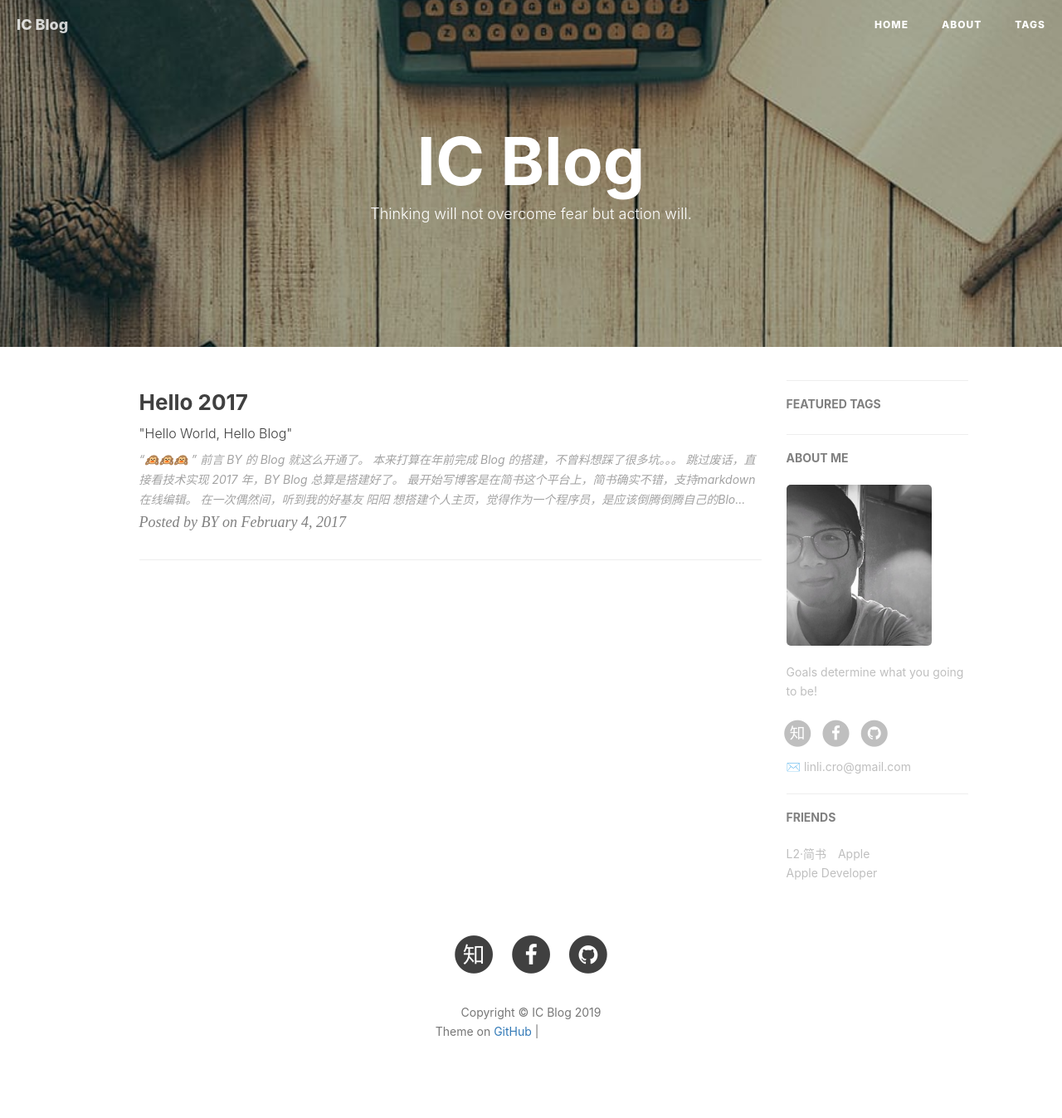
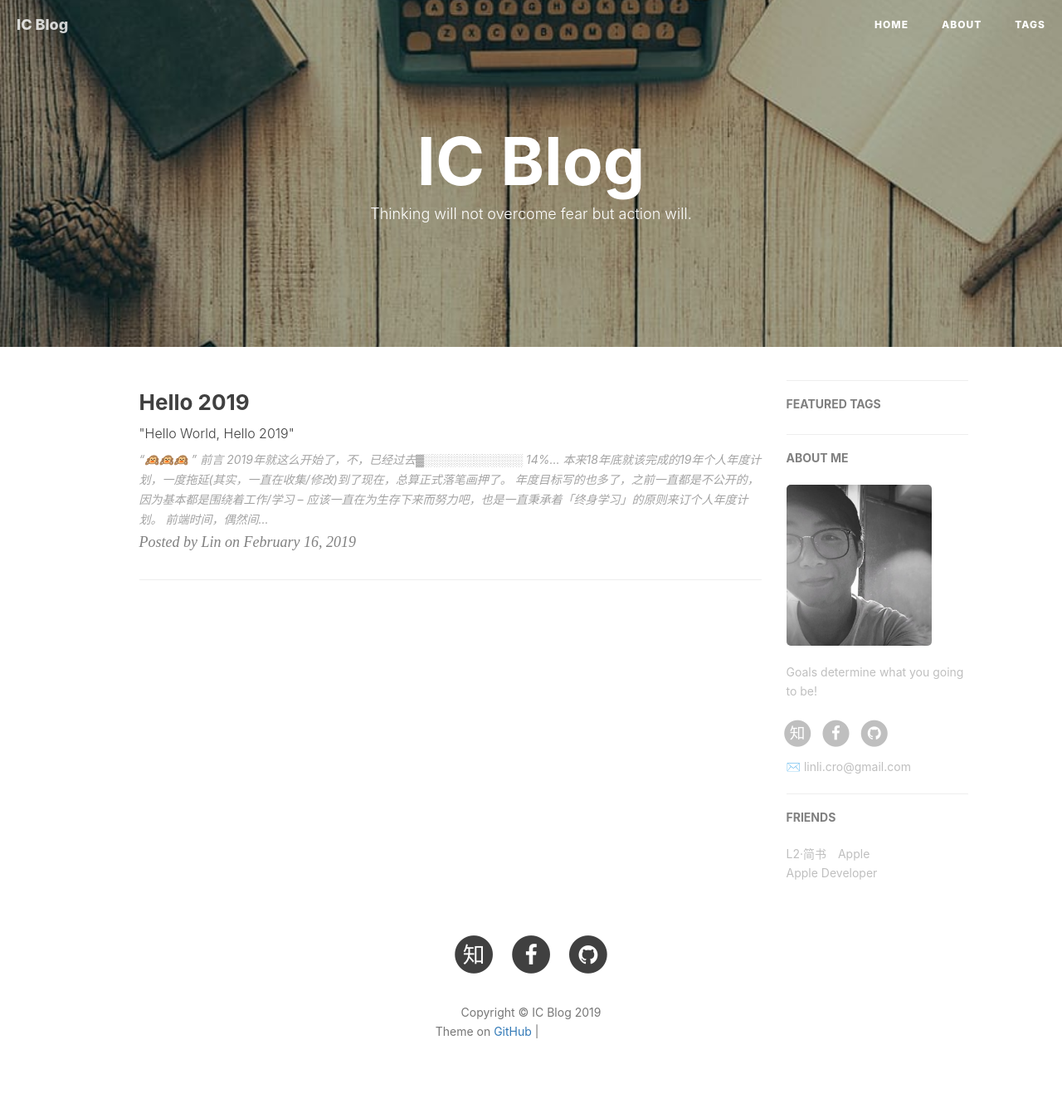
Before and after one commit to linlicro/linlicro.github.io, a Jekyll site: the page built from index.html, in a window 1280 px wide. Shown: the whole page at 83% size. Built offline with Jekyll 4.4.1, drawn with Linux system fonts in a browser that asks for light colours; nearby versions of some CDN libraries; the list of posts is cut into pages by our own code; comment, search, counter and statistics services are not loaded; part of the change alters nothing that is shown; grey boxes are pictures that could not be loaded.

Commit message:
add: hello_2019

```diff
--- a/_posts/2017-02-04-Hello-2017.md
+++ /dev/null
@@ -1,63 +0,0 @@
----
-layout:     post
-title:      Hello 2017
-subtitle:    "\"Hello World, Hello Blog\""
-date:       2017-02-04
-author:     BY
-header-img: img/post-bg-2015.jpg
-catalog: true
-tags:
-    - 生活
----
-
-> “🙉🙉🙉 ”
-
-
-## 前言
-
-BY 的 Blog 就这么开通了。
-
-本来打算在年前完成 Blog 的搭建，不曾料想踩了很多坑。。。
-
-[跳过废话，直接看技术实现 ](#build)
-
-2017 年，BY Blog 总算是搭建好了。
-
-最开始写博客是在[简书](www.jianshu.com)这个平台上，简书确实不错，支持markdown在线编辑。
-
-在一次偶然间，听到我的好基友 **阳阳** 想搭建个人主页，觉得作为一个程序员，是应该倒腾倒腾自己的Blog，于是乎就开始了撸起袖子干了。
-
-<p id = "build"></p>
----
-
-## 正文
-
-接下来说说搭建这个博客的技术细节。
-
-正好之前就有关注过 [GitHub Pages](https://pages.github.com/) + [Jekyll](http://jekyllrb.com/) 快速 Building Blog 的技术方案，非常轻松时尚。
-
-其优点非常明显：
-
-* **Markdown** 带来的优雅写作体验
-* 非常熟悉的 Git workflow ，**Git Commit 即 Blog Post**
-* 利用 GitHub Pages 的域名和免费无限空间，不用自己折腾主机
-	* 如果需要自定义域名，也只需要简单改改 DNS 加个 CNAME 就好了
-* Jekyll 的自定制非常容易，基本就是个模版引擎
-
-
-
----
-
-
-主题我直接 Downlosd 了 [Hux的博客主题](https://huangxuan.me/) 的进行修改，简单粗暴，不过遇到了很多坑😂，好在都填完了。。。
-
-本地调试环境需要 `gem install jekyll`，结果 rubygem 的源居然被墙了，~~后来手动改成了我大淘宝的镜像源才成功~~，淘宝的源已经[停止维护](https://gems.ruby-china.org/)，换成了OSChina的源 `https://gems.ruby-china.org/`。
-
-
-## 后记
-
-最后，感谢 Hux 提供的的 [Blog 主题](https://github.com/Huxpro/huxpro.github.io)
-
-如果你恰好逛到了这里，希望你也能喜欢这个博客主题，感兴趣的话可以自己动手搭建一个。
-
-—— BY 后记于 2017.2
--- /dev/null
+++ b/_posts/2019-02-16-Hello-2019.md
@@ -0,0 +1,114 @@
+---
+layout:     post
+title:      Hello 2019
+subtitle:    "\"Hello World, Hello 2019\""
+date:       2019-02-16
+author:     Lin
+header-img: img/post-bg-2015.jpg
+catalog: true
+tags:
+    - 生活
+---
+
+> “🙉🙉🙉 ”
+
+## 前言
+
+2019年就这么开始了，不，已经过去▓░░░░░░░░░░░░ 14%...
+
+本来18年底就该完成的19年个人年度计划，一度拖延(其实，一直在收集/修改)到了现在，总算正式落笔画押了。
+
+年度目标写的也多了，之前一直都是不公开的，因为基本都是围绕着工作/学习 -- 应该一直在为生存下来而努力吧，也是一直秉承着「终身学习」的原则来订个人年度计划。
+
+前端时间，偶然间看到一个「终身学习」的不同理解: 为了生存下来的普通人，要去学「有用」的知识，比如我是一个工程师，就需要学习编程、算法、软件工程、技术框架等等；同时，「无用」的知识也要去学，不然你的生活太枯燥、无趣了。这两种学习方式应该伴随我的一生。
+
+那么，19年会是「有趣」的、「丰富」的一年。
+
+## 正文
+
+接下来说说我的个人19年度计划吧。
+
+#### 工作
+
+这部分是工作，围绕着四个大点: 拿结果、平台/项目、团队、附属产物。
+
+* 拿结果: 公司19年目标放款70亿
+* 平台/项目:
+    * 保证核心任务的有效交付
+    * 全周期开发的实践: 完善日常业务工作辅助系统、整合功夫贷监控
+* 团队: 保障核心成员的技能提升，梯队良性发展
+
+以上就是为生存而制定的计划--公司kpi目标，这一部分的目标，工作部分每年都不会有太大的变化。但为什么不能有变化呢？一方面公司的主业务线是稳定的，没有大转型或者打调整，另一方面因为所属的工作岗位基本都是稳定的、不变的。
+
+Nonono...背离了我的年度主基调 - 「有趣」。
+
+其实，上面的计划中已经有个有趣点了 -- 全周期开发，这个概念来自奈飞官方博客。更多请参考: [Full Cycle Developers at Netflix — Operate What You Build](https://medium.com/netflix-techblog/full-cycle-developers-at-netflix-a08c31f83249)
+
+再加点「色彩」吧，白话说是对公司没啥用的目标。
+
+团队新增两点:
+
+* 黑科技普及: AI技能
+* 多做点公益活动: 1年2次
+
+另赠一项附属产物 -- 现在我也不知道这是啥，是个未知数吧。
+
+#### 个人
+
+> 吴军老师曾经提出一个五级工程师的概念，启发来自苏联著名物理学家朗道。朗道根据水平和贡献，把物理学家分成了五个层级，一最高，五最低。
+
+2019的个人flag有:
+
+* 「每周分享」进一步扩大，形成1k+ uv的圈子
+* 硬技能(后端服务开发)达到阿里系的P7级别
+* 必要软技能(英语)的提升，拿下PTE认证
+* 个人对事对人态度上的修炼: Full Cycle Developer
+* 量化自己，衡量每一份「努力」、「进步」
+* 再做点「无用功」: 红酒(识味)评酒师、Vlog拍摄新手
+* 运动: 年度完成1K公里的徒步/跑步，取得42km越野赛12小时完成，去趟稻城亚丁
+
+##### 每周分享
+
+在18年里一件惊喜的收获是，养成「科技收集癖」-- 每周分享，截止目前公有30期，往期内容请见[这里](https://www.jianshu.com/u/14491db53a63)，19年继续，并进一步扩大分享圈，形成1k+ uv的分享圈。目前还仅有一个初步方案 -- 「增长黑客」的方案。
+
+##### 硬技能 - 后端服务开发
+
+在大树金科三年，一直从事着自己最擅长的事情 -- 后端服务开发工作。后因在公司的职责调整，从一个技术实践者变成了技术负责人(带团队)，加上项目组主要也是偏业务方面，就很少亲力亲为的写代码了。这现象让我比较不踏实，一方面担忧逐渐偏离了技术实践后，怎么才能做好技术负责人？另一方面一直坚信技术才是改变未来生活的因素，不曾想过远离技术开发工作。
+
+这里就定一个flag: “拿下阿里offer(java_p7)3月计划”目标。之后再另开一系列来记录这这件事情。
+
+##### 量化自己
+
+开始追踪自己的做了什么，不仅仅是工作上，还需全面覆盖24小时。为了知道
+
+* 我比上一周/上个月提升了多少？
+* 持续在某方面投入，方便衡量投入产出效果
+* 计算我在哪些事情上花了多少时间，又是不重要的事情
+* 我平时的行为是不是一直在通往目标的路上
+
+具体的实践方案见[「一套量化自己工具集合: 衡量每一份努力」](https://www.jianshu.com/p/0cff1fd225e0)。
+
+#### 生活上
+
+三十而立，担当起一家子的责任。19年围绕这三件事情:
+
+* 「生个娃」正式提上日程
+* 旅游: 欧洲小国游 & 国内丽江
+* 小屋改造
+
+---
+
+有了明确的目标，下一步就该行动了。《原则》的作者达里奥提出的一个行动计划:
+
+* 第一步，确立目标
+* 第二步，找到通向目标的障碍
+* 第三步，诊断这些问题，并制定相关行动计划
+* 第四步，坚决执行这些计划
+
+然后这四步反复迭代，一个又一个攻克上面的Flag。
+
+最后以电影「城中大盗」里男主角的一句话送给2019年的自己:
+
+> You know, people get up everyday, do the same thing, they tell themselves they change their life one day, they never do. I gonna change my life.
+
+2019，我来了。
--- a/about.html
+++ b/about.html
@@ -1,7 +1,7 @@
 ---
 layout: page
 title: "About"
-description: "Hey, this is L2."
+description: "Hey, this is Lin."
 header-img: "img/post-bg-rwd.jpg"
 ---
 
@@ -18,7 +18,7 @@ header-img: "img/post-bg-rwd.jpg"
     <blockquote><p>冰冻三尺 非一日之寒<br>
     积土成山 非斯须之作</p></blockquote>
 
-    <p>Hey，我是<strong>李林(L2)</strong>，一只Java程序猿，现在杭州工作。</p>
+    <p>Hey，我是<strong>李林(Lin)</strong>，一只Java程序猿，现在杭州工作。</p>
 
     <p>工作、学习之余，我还是一个户外爱好者，同时也非常喜欢摄影。</p>
 
```
Also changed, not shown: img/apple-touch-icon.png, img/avatar_g.jpg (deleted), img/avatar_m.jpg (deleted).
